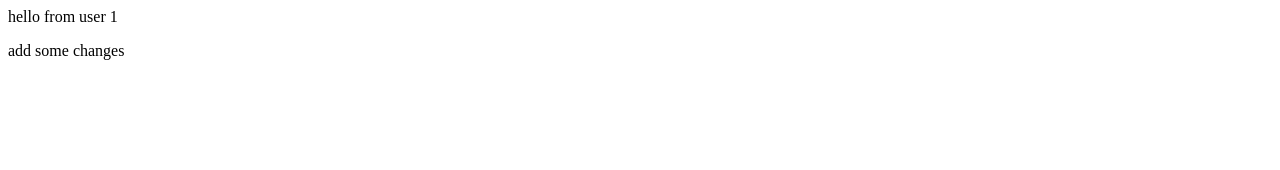
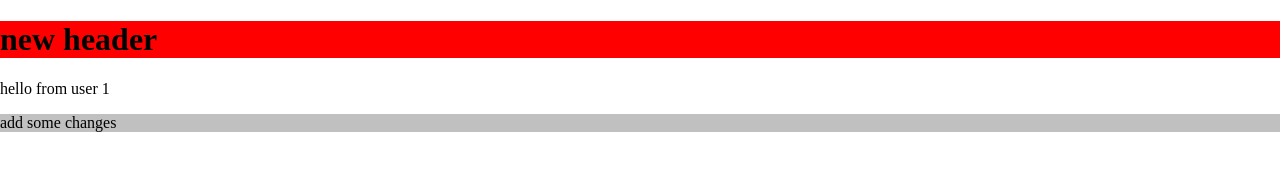
Before and after one commit to Lelik7777/lesson-for-git, a plain HTML site: page index.html in a window 1280 px wide. Drawn offline with Linux system fonts and the light colour scheme.

```diff
--- a/index.html
+++ b/index.html
@@ -3,8 +3,10 @@
 <head>
     <meta charset="UTF-8">
     <title>user 1 </title>
+    <link rel="stylesheet" href="styles.css">
 </head>
 <body>
+<h1>new header</h1>
 <div>hello from user 1</div>
 <p>add some changes</p>
 </body>
--- a/styles.css
+++ b/styles.css
@@ -4,3 +4,6 @@ html,body{
 h1{
     background-color: red;
 }
+p{
+    background-color: silver;
+}
```
